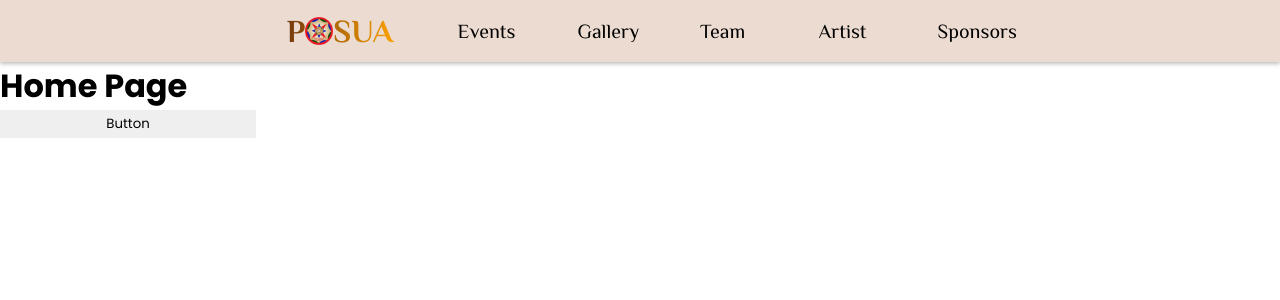
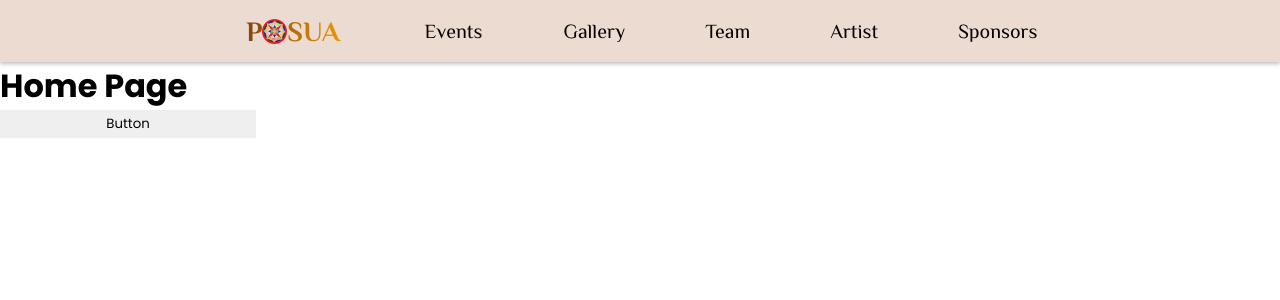
Before and after one commit to POSUA-NITS/Posua-2023, a React (Vite) app: page / in a window 1280 px wide. Shown: the top 300 px of the page. Built offline with nearby package versions, Linux system fonts and the light colour scheme.

Commit message:
UPDATED: responsiveness and styles

```diff
--- a/src/Components/Navbar/Navbar.jsx
+++ b/src/Components/Navbar/Navbar.jsx
@@ -3,7 +3,7 @@ import Styles from"./Navbar.module.scss";
 import posuaLogo from "./posualogo.png"
 
 function Navbarbox({isOpen}) {
-  const [activeButton, setActiveButton] = useState('Posua');
+  const [activeButton, setActiveButton] = useState('false');
 
   const handleButtonClick = (buttonName) => {
     setActiveButton(buttonName);
@@ -17,19 +17,19 @@ function Navbarbox({isOpen}) {
             P<img src={posuaLogo} className={Styles.posualogo}/>SUA
           </a>
         </div>
-        <a href="#" className={`${Styles.navbarButton} ${activeButton === 'Events' ? Styles.active : ''}`} data-btn="Events" onClick={() => handleButtonClick('Events')}>
+        <a href="#" className={`${Styles.EventsButton} ${Styles.navbarButton} ${activeButton === 'Events' ? Styles.active : ''}`} data-btn="Events" onClick={() => handleButtonClick('Events')}>
           Events
         </a>
-        <a href="#" className={`${Styles.navbarButton} ${activeButton === 'Gallery' ? Styles.active : ''}`} data-btn="Gallery" onClick={() => handleButtonClick('Gallery')}>
+        <a href="#" className={`${Styles.GalleryButton} ${Styles.navbarButton} ${activeButton === 'Gallery' ? Styles.active : ''}`} data-btn="Gallery" onClick={() => handleButtonClick('Gallery')}>
           Gallery
         </a>
-        <a href="#" className={`${Styles.navbarButton} ${activeButton === 'Team' ? Styles.active : ''}`} data-btn="Team" onClick={() => handleButtonClick('Team')}>
+        <a href="#" className={`${Styles.TeamButton} ${Styles.navbarButton} ${activeButton === 'Team' ? Styles.active : ''}`} data-btn="Team" onClick={() => handleButtonClick('Team')}>
           Team
         </a>
-        <a href="#" className={`${Styles.navbarButton} ${activeButton === 'Artist' ? Styles.active : ''}`} data-btn="Artist" onClick={() => handleButtonClick('Artist')}>
+        <a href="#" className={`${Styles.ArtistButton} ${Styles.navbarButton} ${activeButton === 'Artist' ? Styles.active : ''}`} data-btn="Artist" onClick={() => handleButtonClick('Artist')}>
           Artist
         </a>
-        <a href="#" className={`${Styles.navbarButton} ${activeButton === 'Sponsors' ? Styles.active : ''}`} data-btn="Sponsors" onClick={() => handleButtonClick('Sponsors')}>
+        <a href="#" className={`${Styles.SponsorsButton} ${Styles.navbarButton} ${activeButton === 'Sponsors' ? Styles.active : ''}`} data-btn="Sponsors" onClick={() => handleButtonClick('Sponsors')}>
           Sponsors
         </a>
       </div>
@@ -42,11 +42,9 @@ function HamburgerMenu({isOpen, toggleMenu}) {
 
   useEffect(() => {
     const handleClickOutside = (event) => {
-      if (ref.current && !ref.current.contains(event.target)) {
-        const navbar = document.querySelector('.navbarContainer');
-        if (navbar && !navbar.contains(event.target)) {
-          toggleMenu(false);
-        }
+      const isButton = event.target.closest("[data-btn]");
+      if (ref.current && !ref.current.contains(event.target) && isOpen && !isButton) {
+        toggleMenu(false);
       }
     };
 
@@ -55,7 +53,7 @@ function HamburgerMenu({isOpen, toggleMenu}) {
     return () => {
       window.removeEventListener("click", handleClickOutside);
     };
-  }, [ref, toggleMenu]);
+  }, [ref, isOpen, toggleMenu]);
 
   return (
     <div ref={ref} className={`${Styles.hamburgerMenu} ${isOpen ? Styles.active : ''}`} onClick={() => toggleMenu(!isOpen)}>
--- a/src/Components/Navbar/Navbar.module.scss
+++ b/src/Components/Navbar/Navbar.module.scss
@@ -11,29 +11,42 @@
     max-width: 100%;
     margin: auto;
     height: 62px;
+    gap: 50px;
     display: flex;
-    gap: 50px;
     justify-content: center;
     align-items: center;
     padding: 10px;
   }
 
   .navbarButton {
-    width: 70px;
     font-family: "Philosopher", sans-serif;
     font-size: 20px;
     color: black;
     padding: 10px;
-    transition: font-size 0.2s ease-in-out;
+    transition: font-size 0.5s ease-in-out;
     text-decoration: none;
     text-align: center;
   }
+  .EventsButton{
+    width: 90px;
+  }
+  .GalleryButton{
+    width: 91.7px;
+  }
+  .TeamButton{
+    width: 75px;
+  }
+  .ArtistButton{
+    width: 78px;
+  }
+  .SponsorsButton{
+    width: 109.3px;
+  }
 
   .posuaButton {
-    width: 9vw;
+    width: 131px;
     font-family: "Philosopher", sans-serif;
-    padding: 10px 30px;
-    transition: font-size 0.2s ease-in-out;
+    transition: font-size 0.5s ease-in-out;
     text-decoration: none;
     font-weight: bold;
     display: flex;
@@ -47,15 +60,15 @@
   .posualogo {
     height: 25px;
     width: 25px;
-    transition: height 0.2s ease-in-out, width 0.2s ease-in-out;
+    transition: height 0.9s ease-in-out, width 0.9s ease-in-out;
   }
   .navbarButton:hover,
   .navbarButton.active {
-    font-size: 25px;
+    font-size: 23px;
   }
   .posuaButton:hover,
   .posuaButton.active {
-    font-size: 32px;
+    font-size: 30px;
   }
   .posuaButton:hover .posualogo,
   .posuaButton.active .posualogo {
@@ -73,7 +86,6 @@
   }
   .hamburgerMenu {
     left: 0%;
-    top: 10px;
     position: absolute;
     display: none;
     cursor: pointer;
```
